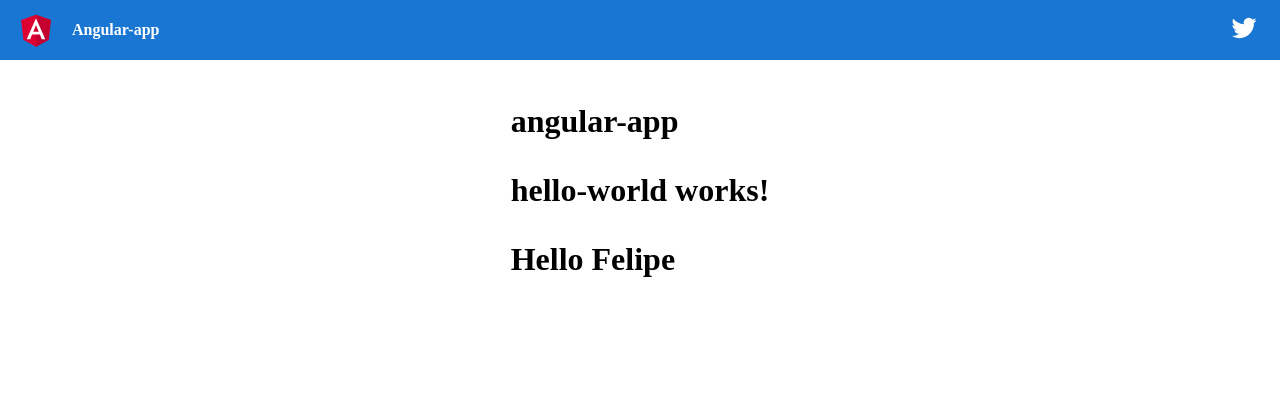
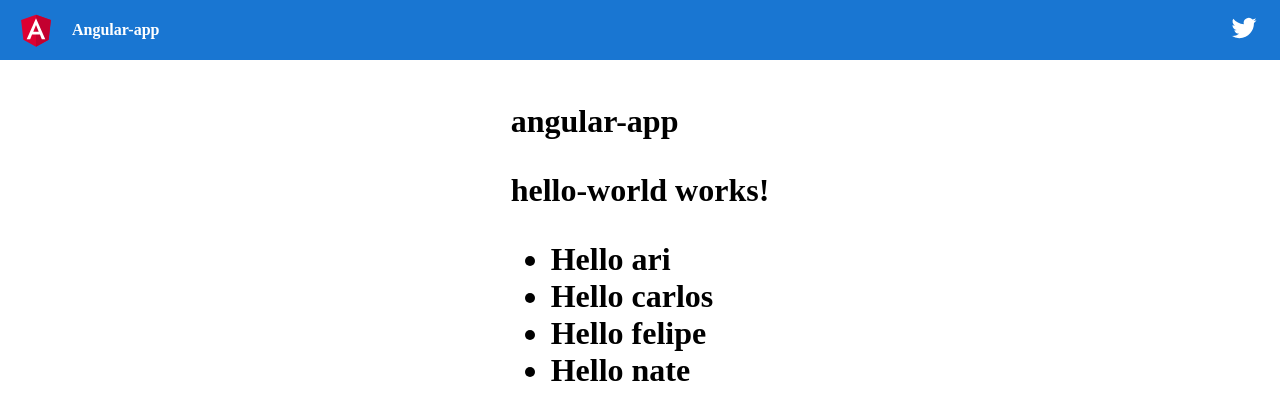
Before and after one commit to hejin82/angular-app, an Angular app: page / in a window 1280 px wide. Shown: the top 420 px of the page. Built offline with nearby package versions, Linux system fonts and the light colour scheme.

Commit message:
modify user-list

```diff
--- a/src/app/app.component.html
+++ b/src/app/app.component.html
@@ -18,6 +18,6 @@
   <h1>
     {{title}}
     <app-hello-world></app-hello-world>
-    <app-user-item></app-user-item>
+    <app-user-list></app-user-list>
   </h1>
 </div>
--- a/src/app/user-list/user-list.component.html
+++ b/src/app/user-list/user-list.component.html
@@ -1 +1,3 @@
-<p>user-list works!</p>
+<ul>
+  <li *ngFor="let name of names">Hello {{name}}</li>
+</ul>
--- a/src/app/user-list/user-list.component.ts
+++ b/src/app/user-list/user-list.component.ts
@@ -7,7 +7,11 @@ import { Component, OnInit } from '@angular/core';
 })
 export class UserListComponent implements OnInit {
 
-  constructor() { }
+  names: string[];
+
+  constructor() {
+    this.names = ['ari', 'carlos', 'felipe', 'nate'];
+  }
 
   ngOnInit(): void {
   }
```
